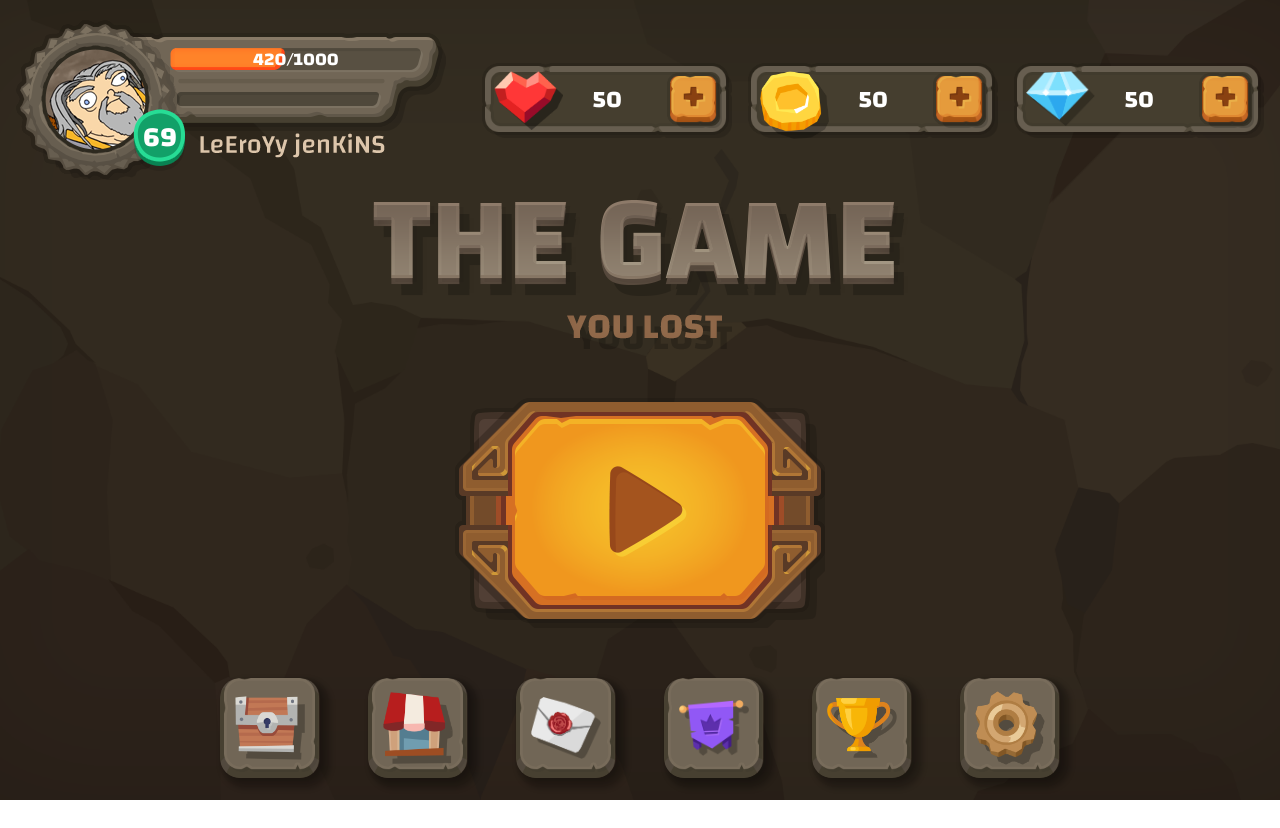
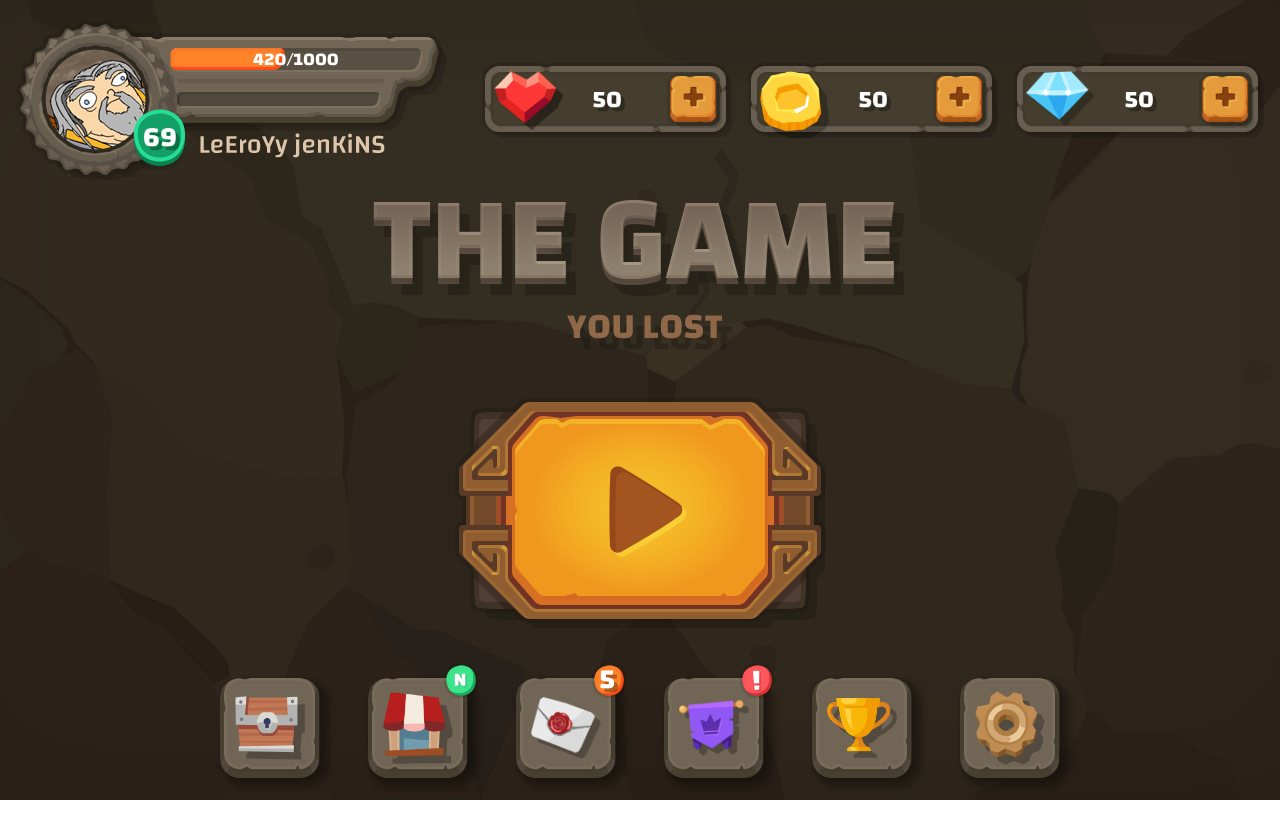
Before and after one commit to kennethlenaerts/mjr, an Angular app: page / in a window 1280 px wide. Built offline with nearby package versions, Linux system fonts and the light colour scheme.

Commit message:
Add badges

```diff
--- a/src/app/app.component.ts
+++ b/src/app/app.component.ts
@@ -21,9 +21,9 @@ import { Component } from '@angular/core';
 
     <nav>
       <app-button icon="treasure"></app-button>
-      <app-button icon="shop"></app-button>
-      <app-button icon="envelope"></app-button>
-      <app-button icon="mission"></app-button>
+      <app-button icon="shop" badge="new"></app-button>
+      <app-button icon="envelope" badge="count" count="5"></app-button>
+      <app-button icon="mission" badge="alert"></app-button>
       <app-button icon="trophy"></app-button>
       <app-button icon="setting"></app-button>
     </nav>
--- /dev/null
+++ b/src/app/components/badge/badge.component.scss
@@ -0,0 +1,22 @@
+button {
+  height: 35px;
+  width: 35px;
+  background-size: contain;
+  background-repeat: no-repeat;
+  position: relative;
+
+  h3 {
+    position: absolute;
+    top: -9px;
+    left: 7px;
+    color: white;
+  }
+}
+
+$types: alert new count;
+
+@each $type in $types {
+  .#{ $type } {
+    background-image: url('src/assets/badges/badge_#{ $type }.png');
+  }
+}
--- /dev/null
+++ b/src/app/components/badge/badge.component.ts
@@ -0,0 +1,15 @@
+import { Component, Input } from '@angular/core';
+
+@Component({
+  selector: 'app-badge',
+  template: `
+    <button [class]="type">
+      <h3 *ngIf="count">{{ count }}</h3>
+    </button>
+  `,
+  styleUrls: ['badge.component.scss']
+})
+export class BadgeComponent {
+  @Input() type: string;
+  @Input() count: number;
+}
--- a/src/app/components/button/button.component.scss
+++ b/src/app/components/button/button.component.scss
@@ -1,29 +1,22 @@
-button {
-  all: unset;
+.menu {
   box-shadow: 6px 6px 5px 5px rgba(0, 0, 0, 0.2),
     4px 4px 5px rgba(0, 0, 0, 0.2);
   transition: all 250ms ease-out;
-
-  &:hover {
-    transform: translateY(4px);
-    box-shadow: 1px 1px 1px rgba(0, 0, 0, .5);
-  }
-}
-
-.menu {
   height: 100px;
   width: 100px;
   border-radius: 20px;
   background: url('src/assets/buttons/btn_menu.png');
   background-repeat: no-repeat;
   background-size: contain;
-
   display: grid;
   justify-items: center;
   align-items: center;
+  position: relative;
 
   &:hover {
     cursor: pointer;
+    transform: translateY(4px);
+    box-shadow: 1px 1px 1px rgba(0, 0, 0, .5);
   }
 
 }
@@ -33,3 +26,9 @@ img {
   width: 70%;
   height: auto;
 }
+
+app-badge {
+  top: -15px;
+  right: -11px;
+  position: absolute;
+}
--- a/src/app/components/button/button.component.ts
+++ b/src/app/components/button/button.component.ts
@@ -4,6 +4,7 @@ import { Component, OnInit, Input } from '@angular/core';
   selector: 'app-button',
   template: `
     <button class="menu">
+      <app-badge *ngIf="badge" [type]="badge" [count]="count"></app-badge>
       <img [src]="'assets/icons/common_icon_' + icon + '.png'" />
     </button>
   `,
@@ -12,6 +13,8 @@ import { Component, OnInit, Input } from '@angular/core';
 export class ButtonComponent implements OnInit {
   @Input() type: string;
   @Input() icon: string;
+  @Input() badge: string;
+  @Input() count: string;
 
   constructor() {}
 
--- a/src/app/components/index.ts
+++ b/src/app/components/index.ts
@@ -1,3 +1,4 @@
+import { BadgeComponent } from './badge/badge.component';
 import { StatusFrameComponent } from './status-frame/status-frame.component';
 import { UserStatsComponent } from './user-stats/user-stats.component';
 import { ButtonComponent } from './button/button.component';
@@ -5,10 +6,12 @@ import { ButtonComponent } from './button/button.component';
 export * from './button/button.component';
 export * from './user-stats/user-stats.component';
 export * from './status-frame/status-frame.component';
+export * from './badge/badge.component';
 
 // prettier-ignore
 export const components = [
   ButtonComponent,
   UserStatsComponent,
   StatusFrameComponent,
+  BadgeComponent,
 ]
--- a/src/styles.scss
+++ b/src/styles.scss
@@ -33,6 +33,13 @@ p {
   margin: 0;
 }
 
+h1,
+h2,
+h3 {
+  font-weight: bold;
+  text-shadow: 4px 4px rgba(0, 0, 0, .3);
+}
+
 h3 {
   font-size: 28px;
 }
```
